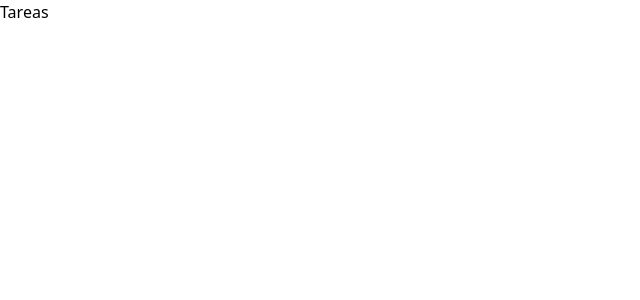
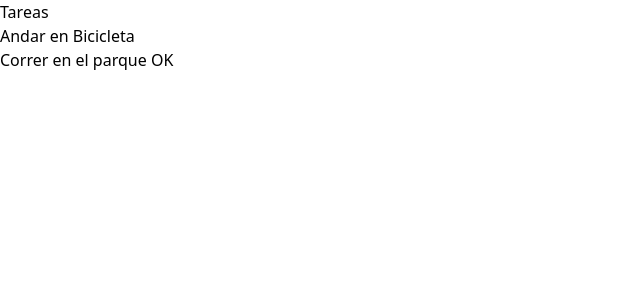
Before and after one commit to joaquinirigoyen/TO-DO, a React (Create React App) app in the folder pwa2024/: page / in a window 1280 px wide. Shown: the top 300 px of the page, without its empty margins (0-640 px from the left). Built offline with nearby package versions, Linux system fonts and the light colour scheme.

Commit message:
Componente Tarea Basico

```diff
--- /dev/null
+++ b/pwa2024/src/Components/Tarea/Tarea.jsx
@@ -0,0 +1,6 @@
+export default function Tarea({descripcion, estaCompletada}){
+    if (estaCompletada) {
+        return <li>{descripcion} OK</li>
+    }
+    return <li>{descripcion}</li>
+}
--- a/pwa2024/src/Pages/Home/Home.jsx
+++ b/pwa2024/src/Pages/Home/Home.jsx
@@ -1,7 +1,14 @@
 import Titulo from "../../Components/Titulo/Titulo";
+import Tarea from "../../Components/Tarea/Tarea";
 
 export default function Home(){
     return (
-        <Titulo texto ="Tareas"/>
+        <>
+            <Titulo texto="Tareas" />
+                <ul>
+                    <Tarea descripcion="Andar en Bicicleta" estaCompletada={false}/>
+                    <Tarea descripcion="Correr en el parque" estaCompletada={true}/>
+                </ul>
+        </>
     )
 }
```
